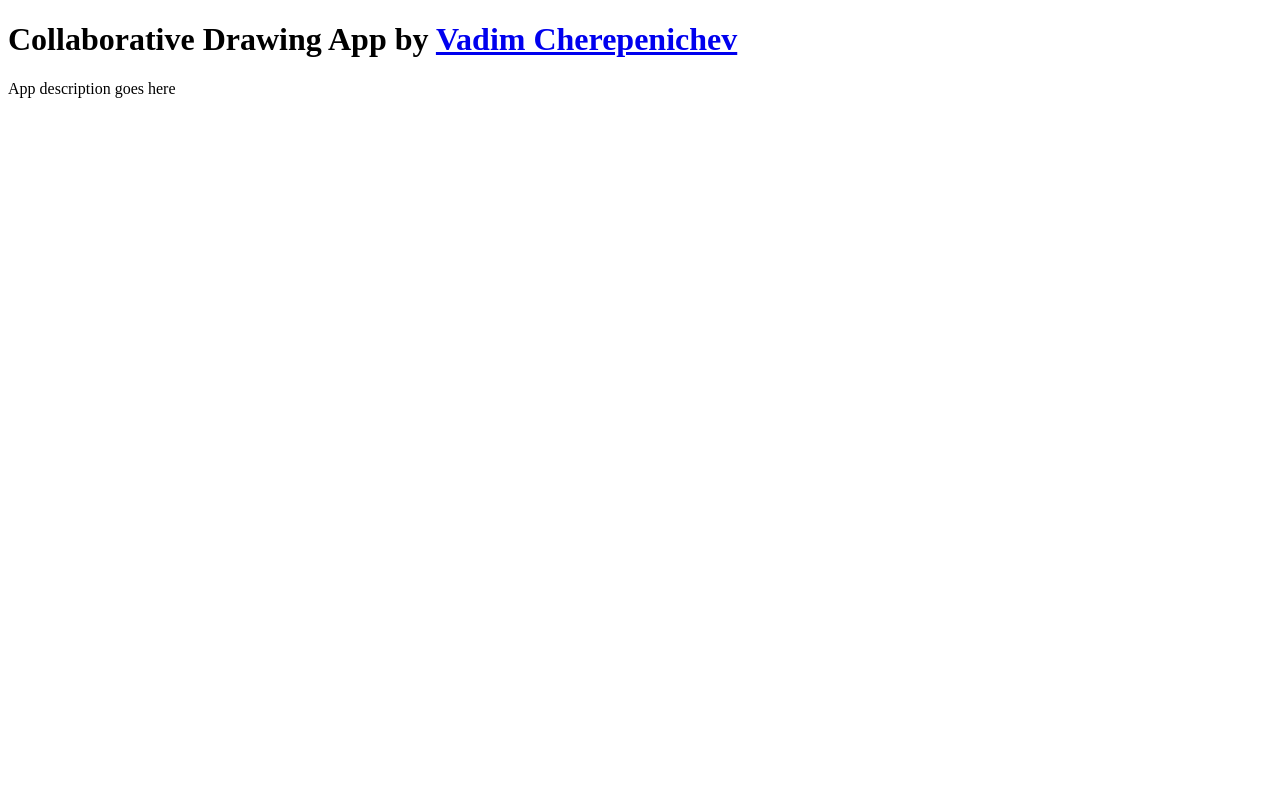
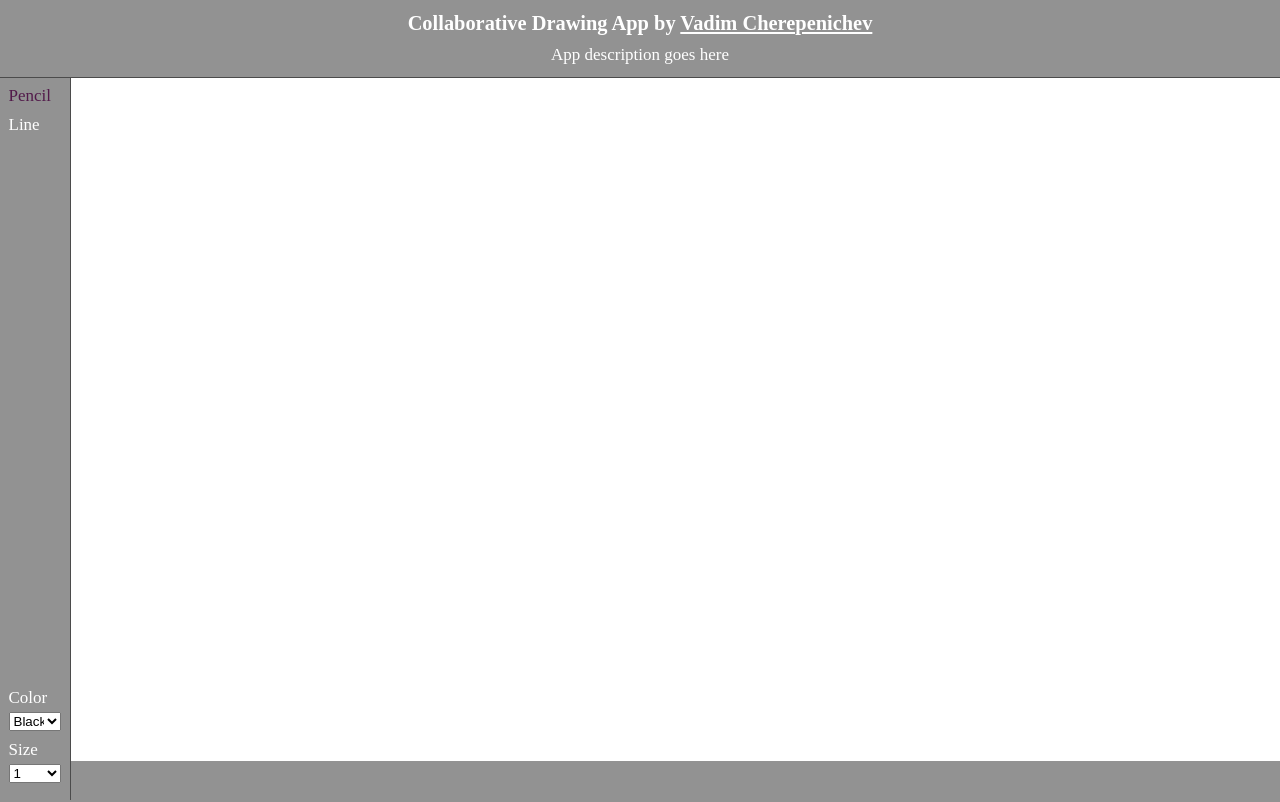
Before and after one commit to vadim-cvy/collaborative-drawing, a Vue app: page / in a window 1280 px wide. Shown: the top 802 px of the page. Built offline with nearby package versions, Linux system fonts and the light colour scheme.

Commit message:
Add basic css

```diff
--- a/package.json
+++ b/package.json
@@ -24,8 +24,11 @@
     "@vue/tsconfig": "^0.4.0",
     "eslint": "^8.39.0",
     "eslint-plugin-vue": "^9.11.0",
+    "node-sass": "^9.0.0",
     "npm-run-all": "^4.1.5",
     "prettier": "^2.8.8",
+    "sass": "^1.63.6",
+    "sass-loader": "^13.3.2",
     "typescript": "~5.0.4",
     "vite": "^4.3.9",
     "vue-tsc": "^1.6.5"
--- a/src/App.vue
+++ b/src/App.vue
@@ -8,20 +8,69 @@ const drawingBoard = ref<DrawingBoard>()
 </script>
 
 <template>
-  <header>
-    <h1>
+  <div class="app-inner">
+    <main class="hero">
+      <div class="wrapper">
+        <h1 class="hero__title">
           Collaborative Drawing App by <a href="https://github.com/vadim-cvy" target="_blank">Vadim Cherepenichev</a>
         </h1>
-  </header>
 
-  <main>
+        <p class="hero__about">
           <!-- todo -->
           App description goes here
+        </p>
+      </div>
     </main>
 
-  <aside>
+    <aside class="scene">
       <Board @drawing-board-inited="board => drawingBoard = board"></Board>
 
       <Tools v-if="drawingBoard" :drawing-board="drawingBoard"></Tools>
     </aside>
+  </div>
 </template>
+
+<style lang="scss">
+$border: 1px solid #4b4b4b;
+
+.app-inner
+{
+  height: 100%;
+  display: grid;
+  grid-template-rows: min-content auto;
+}
+
+.wrapper
+{
+  padding-left: .5em;
+  padding-right: .5em;
+}
+
+.hero
+{
+  text-align: center;
+  border-bottom: $border;
+  padding: .7em 0;
+
+  &__title
+  {
+    margin-bottom: .5em;
+  }
+}
+
+.scene
+{
+  display: flex;
+}
+
+.tools
+{
+  order: 1;
+  border-right: $border;
+}
+
+.board
+{
+  order: 2;
+}
+</style>
--- /dev/null
+++ b/src/assets/css/main.scss
@@ -0,0 +1,51 @@
+:root
+{
+  --accent-color: #521a4a;
+}
+
+html
+{
+  height: 100%;
+}
+
+body
+{
+  height: 100%;
+  margin: 0;
+  background-color: #929292;
+  color: #fff;
+  font-size: 17px;
+}
+
+h1,
+ul,
+p
+{
+  margin: 0;
+}
+
+h1
+{
+  font-size: 1.2em;
+}
+
+ul
+{
+  padding: 0;
+  list-style: none;
+}
+
+a
+{
+  color: inherit;
+}
+
+label
+{
+  cursor: pointer;
+}
+
+#app
+{
+  height: 100%;
+}
--- a/src/components/board/Board.vue
+++ b/src/components/board/Board.vue
@@ -29,8 +29,25 @@ onMounted(() =>
 </script>
 
 <template>
-  <section>
-    <canvas ref="underlyingCanvasElement"></canvas>
-    <canvas ref="topCanvasElement"></canvas>
+  <section class="board">
+    <canvas ref="underlyingCanvasElement" class="board__canvas"></canvas>
+    <canvas ref="topCanvasElement" class="board__canvas"></canvas>
   </section>
 </template>
+
+<style lang="scss">
+.board
+{
+  position: relative;
+  width: 100%;
+  overflow: hidden;
+
+  &__canvas
+  {
+    position: absolute;
+    left: 0;
+    top: 0;
+    background-color: #fff;
+  }
+}
+</style>
--- a/src/components/tools/Tools.vue
+++ b/src/components/tools/Tools.vue
@@ -31,22 +31,40 @@ watch( activeTool,
 </script>
 
 <template>
-  <section>
+  <section class="tools">
+    <div class="wrapper">
       <ul>
         <li
           v-for="(tool, i) in tools"
           :key="i"
           @click="activeTool = tool"
+          :class="{
+            tools__item: true,
+            tools__item_active: activeTool.label === tool.label,
+          }"
         >
           {{ tool.label }}
         </li>
       </ul>
 
-    <ul>
-      <li v-for="setting in activeTool.settings" :key="setting.label">
+      <ul class="tools__active-tool-settings">
+        <li
+          v-for="(setting, settingKey) in activeTool.settings"
+          :key="setting.label"
+          class="tools__active-tool-settings__setting"
+        >
+          <label
+            class="tools__active-tool-settings__setting__label"
+            :for="'tools__active-tool-settings__setting__input_' + settingKey"
+          >
             {{ setting.label }}
+          </label>
 
-        <select v-model="setting.selectedOptionIndex">
+          <select
+            v-model="setting.selectedOptionIndex"
+            class="tools__active-tool-settings__setting__input"
+            :id="'tools__active-tool-settings__setting__input_' + settingKey"
+          >
             <option
               v-for="(option, i) in setting.options"
               :key="i"
@@ -57,5 +75,60 @@ watch( activeTool,
           </select>
         </li>
       </ul>
+    </div>
   </section>
 </template>
+
+<style lang="scss">
+.tools
+{
+  min-width: 4em;
+  padding: .5em 0 1em;
+
+  .wrapper
+  {
+    display: flex;
+    flex-direction: column;
+    justify-content: space-between;
+    height: 100%;
+  }
+
+  &__item
+  {
+    margin-bottom: .5em;
+    cursor: pointer;
+
+    &:last-child
+    {
+      margin-bottom: 0;
+    }
+
+    &:hover,
+    &_active
+    {
+      color: var(--accent-color);
+    }
+  }
+
+  &__active-tool-settings__setting
+  {
+    margin-bottom: .5em;
+
+    &:last-child
+    {
+      margin-bottom: 0;
+    }
+
+    &__label
+    {
+      display: block;
+      margin-bottom: .2em;
+    }
+
+    &__input
+    {
+      width: 100%;
+    }
+  }
+}
+</style>
--- a/src/inc/board/Canvas.ts
+++ b/src/inc/board/Canvas.ts
@@ -12,7 +12,7 @@ export default class Canvas
 
     this.syncCssSize()
 
-    window.onresize = () => this.syncCssSize()
+    this.listenParentElementResize()
   }
 
   protected get parentElement()
@@ -54,7 +54,7 @@ export default class Canvas
         cssMaxHeight / this.resolution.height :
         cssMaxWidth / this.resolution.width
 
-      this._cssSizeScale = Number( cssSizeScale.toFixed( 2 ) )
+      this._cssSizeScale = Number( cssSizeScale.toFixed( 10 ) )
     }
 
     return this._cssSizeScale
@@ -82,8 +82,16 @@ export default class Canvas
     commands.do( this.ctx )
   }
 
+  protected listenParentElementResize()
+  {
+    const observer = new ResizeObserver( () => this.syncCssSize() )
+
+    observer.observe( this.parentElement )
+  }
+
   protected syncCssSize()
   {
+    console.log( this.parentElement.offsetWidth, this.parentElement.offsetHeight )
     this.resetCssSizeScale()
 
     this.element.style.width = this.resolution.width * this.cssSizeScale + 'px'
--- a/src/main.ts
+++ b/src/main.ts
@@ -1,4 +1,6 @@
 import { createApp } from 'vue'
 import App from './App.vue'
 
+import '@/assets/css/main.scss';
+
 createApp(App).mount('#app')
```
Also changed, not shown: 1 other file (tests, documents, lock files or other folders). Lines whose indentation alone changed are shown as unchanged.
